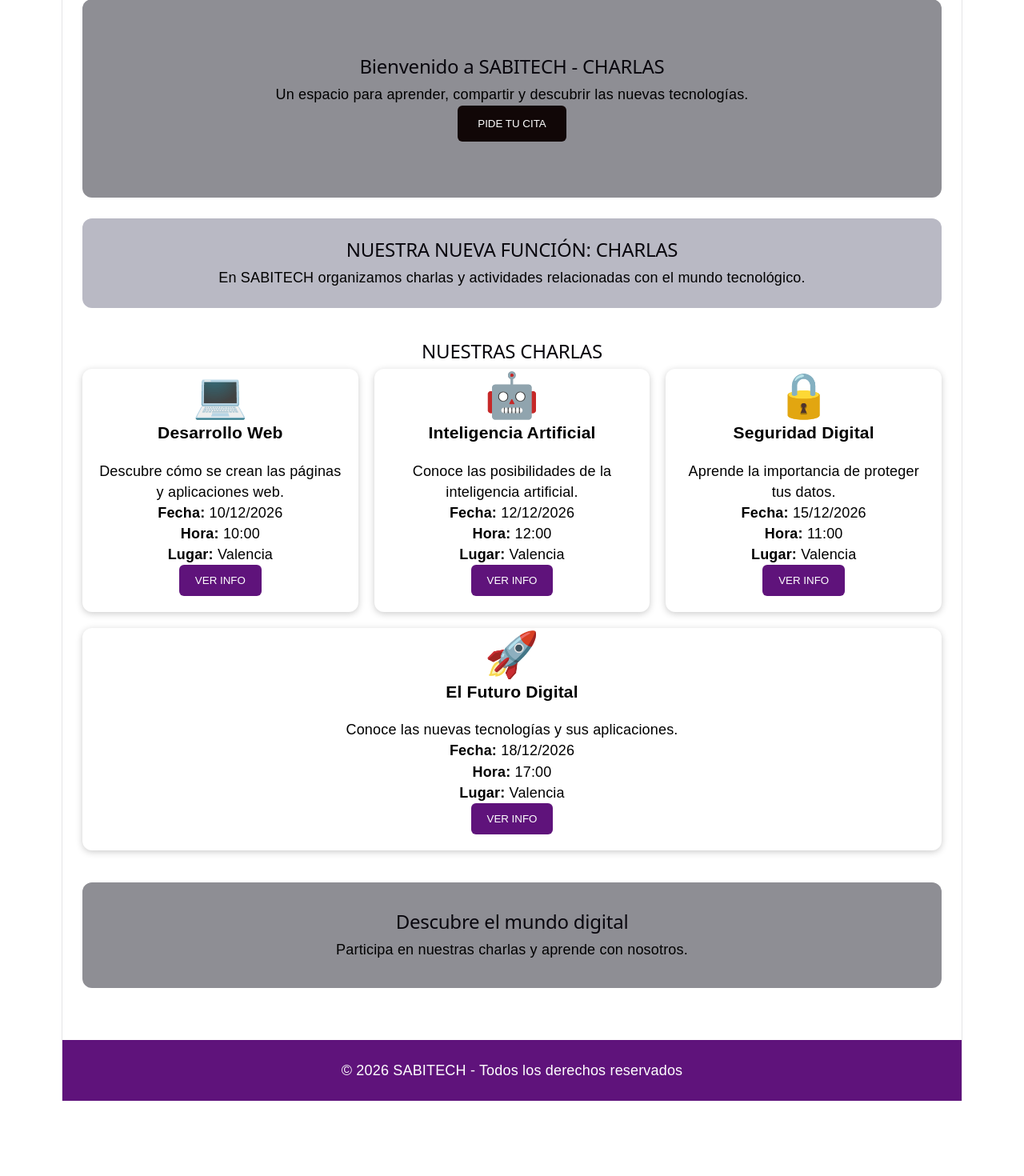
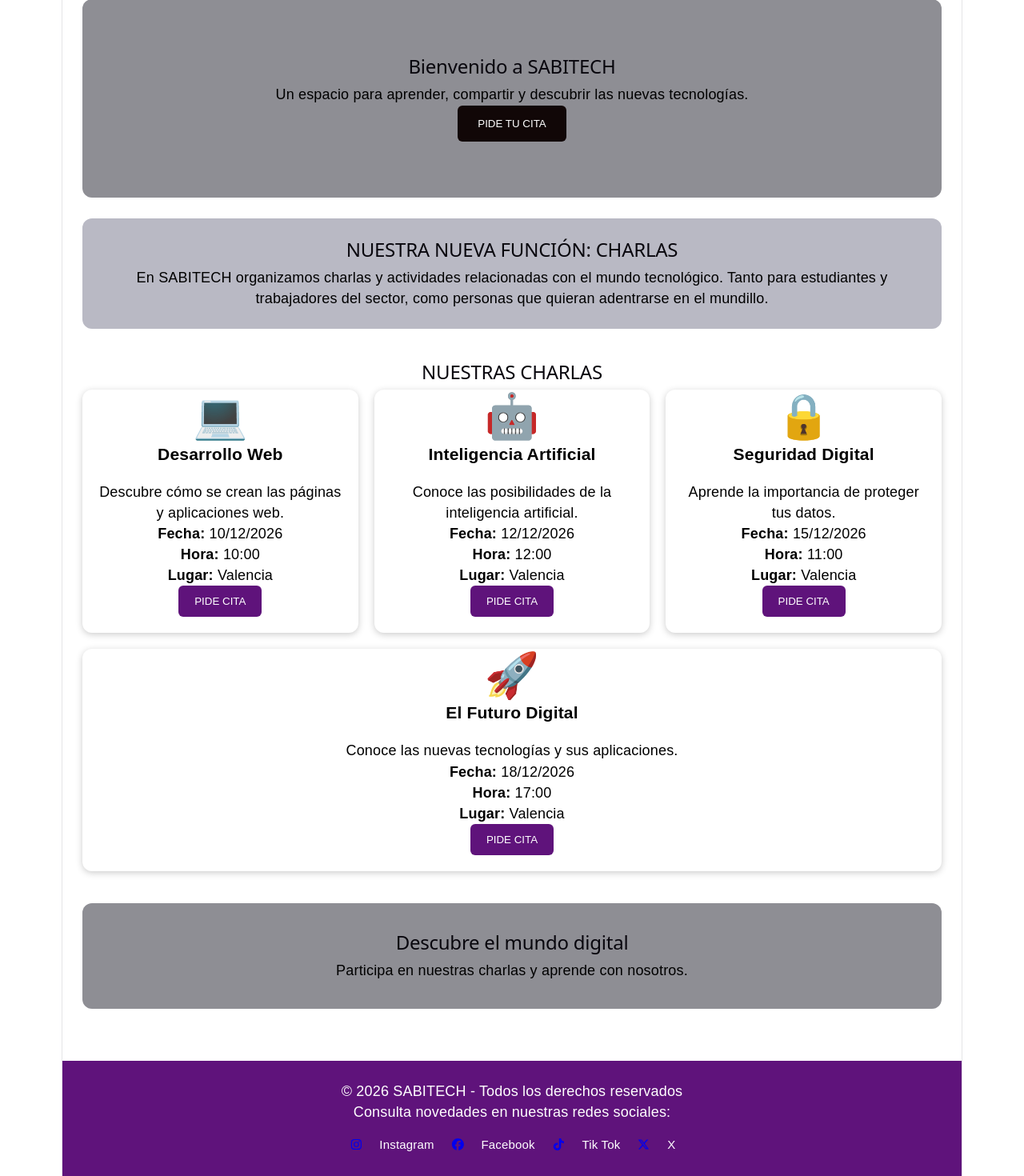
Before and after one commit to pablopedron/SABITECH, a React (Vite) app in the folder frontend/: page / in a window 1280 px wide. Shown: the part 92-1562 px from the top of the page at 80% size. Before the commit the page ends 1468 px from the top, so only its background shows below. Built offline with nearby package versions, Linux system fonts and the light colour scheme.

Commit message:
He modificado el footer con favicons, he puesto placeholders en el login y register y poco mas

```diff
--- a/frontend/package.json
+++ b/frontend/package.json
@@ -10,6 +10,8 @@
     "preview": "vite preview"
   },
   "dependencies": {
+    "@fortawesome/free-brands-svg-icons": "^7.3.1",
+    "@fortawesome/react-fontawesome": "^3.5.0",
     "react": "^19.3.1",
     "react-dom": "^19.3.1"
   },
--- a/frontend/src/App.jsx
+++ b/frontend/src/App.jsx
@@ -197,6 +197,7 @@ function App() {
         }
     }
 
+
     return (
         <div style={estilos.aplicacion}>
 
--- a/frontend/src/components/Footer.jsx
+++ b/frontend/src/components/Footer.jsx
@@ -1,8 +1,44 @@
+import { FontAwesomeIcon } from "@fortawesome/react-fontawesome";
+import {
+    faInstagram,
+    faFacebook,
+    faTiktok,
+    faXTwitter
+} from "@fortawesome/free-brands-svg-icons";
+
 function Footer() {
 
     return (
         <footer style={estilos.footer}>
+
             <p>© 2026 SABITECH - Todos los derechos reservados</p>
+
+            <p>Consulta novedades en nuestras redes sociales:</p>
+
+            <div style={estilos.redes}>
+
+                <a href="https://www.instagram.com/"
+                    target="_blank" rel="noreferrer">
+                    <FontAwesomeIcon icon={faInstagram} />
+                </a> Instagram
+
+                <a href="https://www.facebook.com/"
+                    target="_blank" rel="noreferrer">
+                    <FontAwesomeIcon icon={faFacebook} />
+                </a> Facebook
+
+                <a href="https://www.tiktok.com/"
+                    target="_blank" rel="noreferrer">
+                    <FontAwesomeIcon icon={faTiktok} />
+                </a> Tik Tok
+
+                <a href="https://x.com/"
+                    target="_blank" rel="noreferrer">
+                    <FontAwesomeIcon icon={faXTwitter} />
+                </a> X
+
+            </div>
+
         </footer>
     );
 }
@@ -14,6 +50,14 @@ const estilos = {
         textAlign: "center",
         padding: "25px",
         marginTop: "40px"
+    },
+
+     redes: {
+        display: "flex",
+        justifyContent: "center",
+        gap: "20px",
+        marginTop: "15px",
+        fontSize: "15px"
     }
 };
 
--- a/frontend/src/components/TarjetaCharla.jsx
+++ b/frontend/src/components/TarjetaCharla.jsx
@@ -20,7 +20,7 @@ function TarjetaCharla({ charla, reservar }) {
                 style={estilos.boton}
                 onClick={() => reservar(charla)}
             >
-                VER INFO
+                PIDE CITA
             </button>
         </article>
     );
--- a/frontend/src/pages/Inicio.jsx
+++ b/frontend/src/pages/Inicio.jsx
@@ -7,7 +7,7 @@ function Inicio({ reservar, cambiarPagina }) {
         <main style={estilos.contenedor}>
 
             <section style={estilos.portada}>
-                <h2>Bienvenido a SABITECH - CHARLAS</h2>
+                <h2>Bienvenido a SABITECH</h2>
 
                 <p>
                     Un espacio para aprender, compartir y descubrir
@@ -27,7 +27,9 @@ function Inicio({ reservar, cambiarPagina }) {
 
                 <p>
                     En SABITECH organizamos charlas y actividades
-                    relacionadas con el mundo tecnológico.
+                    relacionadas con el mundo tecnológico. Tanto para estudiantes
+                     y trabajadores del sector, como personas que quieran
+                      adentrarse en el mundillo.
                 </p>
             </section>
 
--- a/frontend/src/pages/Login.jsx
+++ b/frontend/src/pages/Login.jsx
@@ -26,6 +26,8 @@ function Login({ iniciarSesion, cambiarPagina }) {
 
                 <input
                     type="email"
+                    name="correo"
+                    placeholder="Introduce tu correo..."
                     value={correo}
                     onChange={(e) => setCorreo(e.target.value)}
                     required
@@ -35,6 +37,8 @@ function Login({ iniciarSesion, cambiarPagina }) {
 
                 <input
                     type="password"
+                    name="contrasenya"
+                    placeholder="Introduce tu contraseña..."
                     value={password}
                     onChange={(e) => setPassword(e.target.value)}
                     required
--- a/frontend/src/pages/Registro.jsx
+++ b/frontend/src/pages/Registro.jsx
@@ -31,6 +31,8 @@ function Registro({ registrar, cambiarPagina }) {
                 <label>Nombre completo</label>
                 <input
                     type="text"
+                    name="nombre"
+                    placeholder="Introduce nombre y apellidos..."
                     value={nombre}
                     onChange={(e) => setNombre(e.target.value)}
                     required
@@ -39,6 +41,8 @@ function Registro({ registrar, cambiarPagina }) {
                 <label>Correo electrónico</label>
                 <input
                     type="email"
+                    name="correo"
+                    placeholder="Introduce tu correo..."
                     value={correo}
                     onChange={(e) => setCorreo(e.target.value)}
                     required
@@ -47,6 +51,8 @@ function Registro({ registrar, cambiarPagina }) {
                 <label>Contraseña</label>
                 <input
                     type="password"
+                    name="contrasenya"
+                    placeholder="Introduce tu contraseña..."
                     value={password}
                     onChange={(e) => setPassword(e.target.value)}
                     required
@@ -55,6 +61,9 @@ function Registro({ registrar, cambiarPagina }) {
                 <label>Ciudad</label>
                 <input
                     type="text"
+                    name="ciudad"
+                    placeholder="Introduce tu ciudad..."
+                    pattern="[A-Za-zÁÉÍÓÚáéíóúÜüÑñ\s]+"
                     value={ciudad}
                     onChange={(e) => setCiudad(e.target.value)}
                     required
@@ -63,6 +72,10 @@ function Registro({ registrar, cambiarPagina }) {
                 <label>Código postal</label>
                 <input
                     type="text"
+                    name="codigoPostal"
+                    placeholder="Introduce tu código postal..."
+                    pattern="[0-9]{5}"
+                    maxLength="5"
                     value={codigoPostal}
                     onChange={(e) => setCodigoPostal(e.target.value)}
                     required
```
Also changed, not shown: 1 other file (tests, documents, lock files or other folders).
